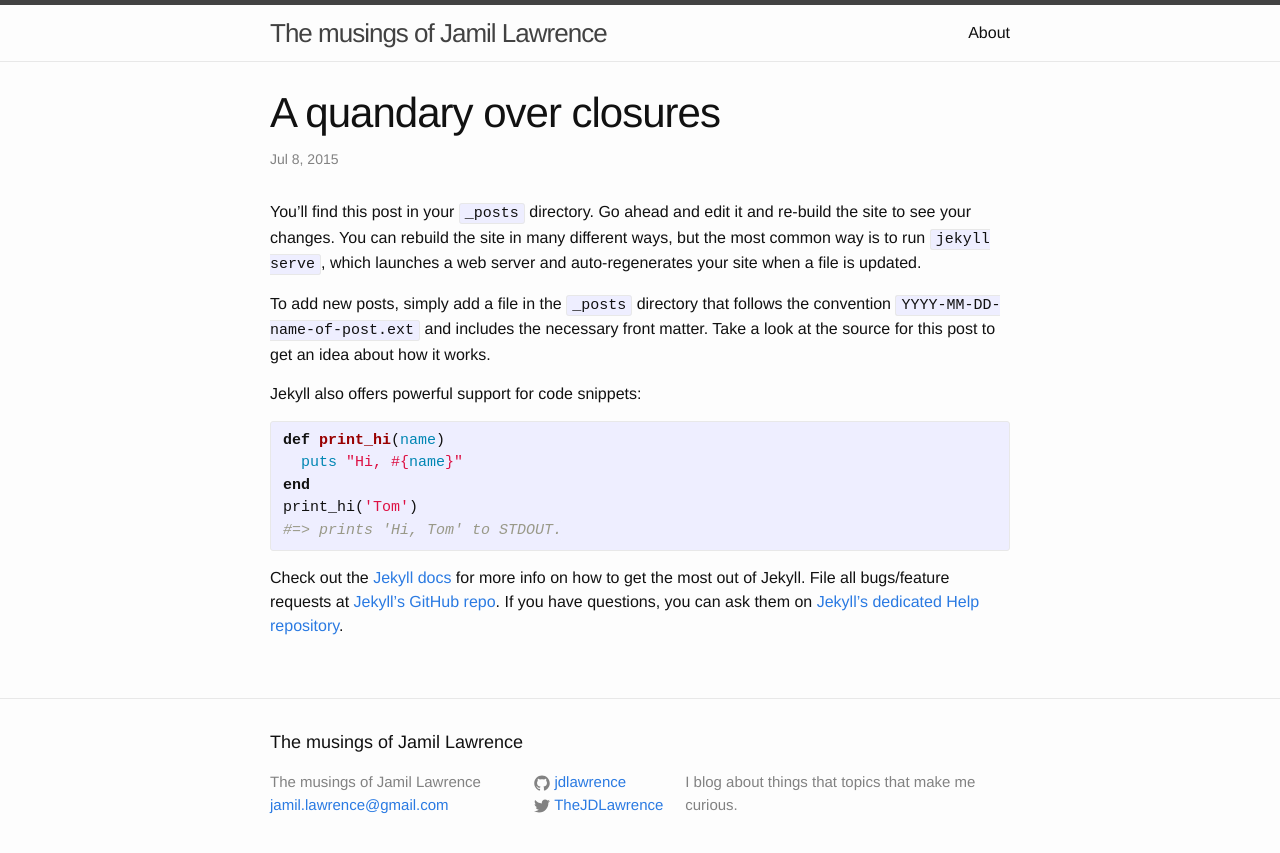
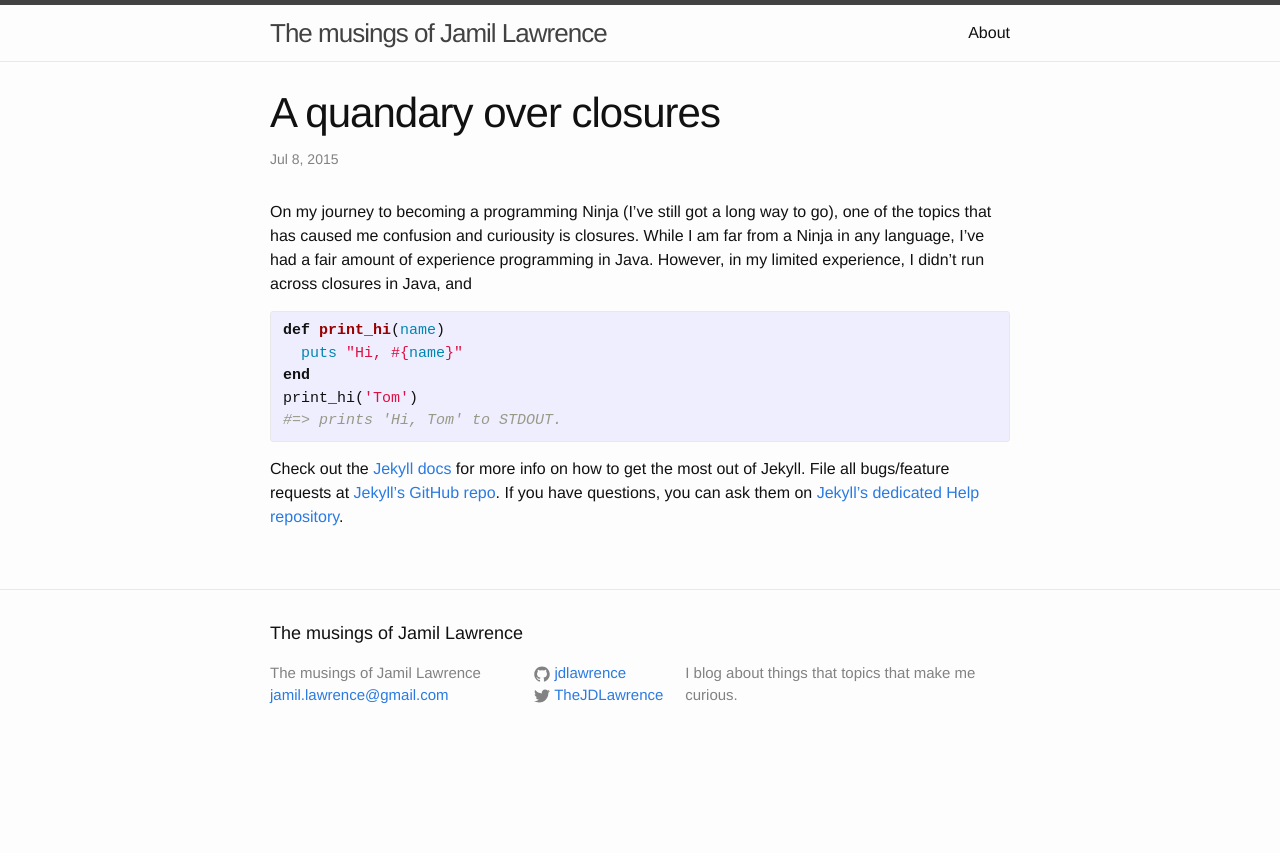
Before and after one commit to jdlawrence/jdlawrence.github.io, a Jekyll site: the page built from _posts/2015-07-08-quandary-over-closures.markdown, in a window 1280 px wide. Shown: the top 853 px of the page. Built offline with Jekyll 4.4.1, drawn with Linux system fonts in a browser that asks for light colours.

Commit message:
Post on closures in progress!

```diff
--- a/_posts/2015-07-08-quandary-over-closures.markdown
+++ b/_posts/2015-07-08-quandary-over-closures.markdown
@@ -4,11 +4,7 @@ title:  "A quandary over closures"
 date:   2015-07-08 08:00:00
 categories: javascript closures
 ---
-You’ll find this post in your `_posts` directory. Go ahead and edit it and re-build the site to see your changes. You can rebuild the site in many different ways, but the most common way is to run `jekyll serve`, which launches a web server and auto-regenerates your site when a file is updated.
-
-To add new posts, simply add a file in the `_posts` directory that follows the convention `YYYY-MM-DD-name-of-post.ext` and includes the necessary front matter. Take a look at the source for this post to get an idea about how it works.
-
-Jekyll also offers powerful support for code snippets:
+On my journey to becoming a programming Ninja (I've still got a long way to go), one of the topics that has caused me confusion and curiousity is closures. While I am far from a Ninja in any language, I've had a fair amount of experience programming in Java. However, in my limited experience, I didn't run across closures in Java, and
 
 {% highlight ruby %}
 def print_hi(name)
```
